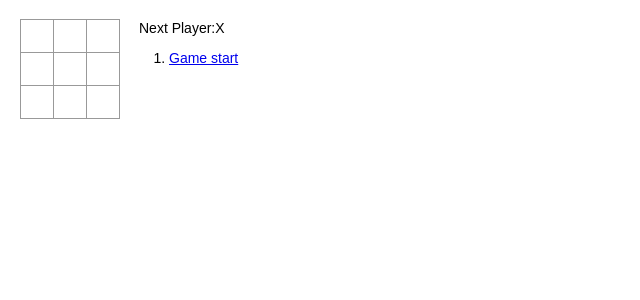
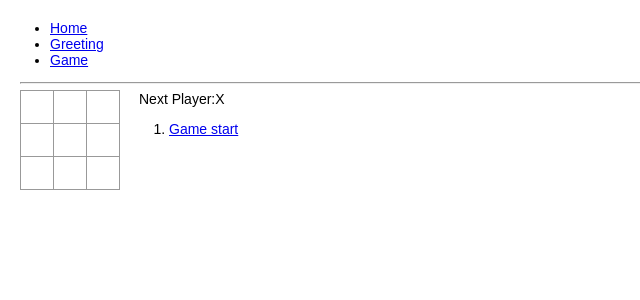
Before and after one commit to weditor/blog-pages, a React app: page /game in a window 1280 px wide. Shown: the top 300 px of the page, without its empty margins (0-640 px from the left). Built offline with nearby package versions, Linux system fonts and the light colour scheme.

Commit message:
add react-rout

```diff
--- a/package.json
+++ b/package.json
@@ -15,7 +15,8 @@
     "awesome-typescript-loader": "^3.2.1",
     "react": "^15.6.1",
     "react-dom": "^15.6.1",
-    "react-router": "^4.1.1",
+    "react-router": "^4.1.2",
+    "react-router-dom": "^4.1.2",
     "ts-loader": "^2.2.2",
     "typescript": "^2.4.1",
     "webpack": "^3.2.0",
--- /dev/null
+++ b/src/game.tsx
@@ -0,0 +1,138 @@
+import * as React from 'react'
+import { render } from 'react-dom'
+
+
+function calculateWinner(squares) {
+  const lines = [
+    [0, 1, 2],
+    [3, 4, 5],
+    [6, 7, 8],
+    [0, 3, 6],
+    [1, 4, 7],
+    [2, 5, 8],
+    [0, 4, 8],
+    [2, 4, 6],
+  ];
+  for (let i = 0; i < lines.length; i++) {
+    const [a, b, c] = lines[i];
+    if (squares[a] && squares[a] === squares[b] && squares[a] === squares[c]) {
+      return squares[a];
+    }
+  }
+  return null;
+}
+
+
+function Square(props) {
+    return (
+        <button className="square" onClick={() => props.onClick()}> {props.value}</button>
+    )
+}
+
+
+class Board extends React.Component<any, any> {
+
+    renderSquare(i) {
+        return (
+            <Square
+                onClick={() => this.props.onClick(i)}
+                value={this.props.squares[i]}/>
+        )
+    }
+    render() {
+        return (
+            <div>
+                <div className="board-row">
+                    {this.renderSquare(0)}
+                    {this.renderSquare(1)}
+                    {this.renderSquare(2)}
+                </div>
+                <div className="board-row">
+                    {this.renderSquare(3)}
+                    {this.renderSquare(4)}
+                    {this.renderSquare(5)}
+                </div>
+                <div className="board-row">
+                    {this.renderSquare(6)}
+                    {this.renderSquare(7)}
+                    {this.renderSquare(8)}
+                </div>
+            </div>
+
+        )
+    }
+}
+
+
+class Game extends React.Component<any, any> {
+    constructor () {
+        super();
+        this.state = {
+            history: [
+                Array(9).fill(null)
+            ],
+            xIsNext: true,
+            stepNumber: 0,
+        }
+    }
+
+    handleClick(i) {
+        const history = this.state.history.slice(0, this.state.stepNumber + 1);
+        const current = history[history.length - 1]
+        const squares = current.slice();
+        if (calculateWinner(squares) || squares[i]) {
+            return ;
+        }
+        squares[i] = (this.state.xIsNext? 'X': 'O');
+        history.push(squares)
+        this.setState({
+            history: history,
+            stepNumber: history.length - 1,
+            xIsNext: !this.state.xIsNext,
+        })
+    }
+
+    jumpTo(step) {
+        this.setState({
+            stepNumber: step,
+            xIsNext: (step % 2) ===0,
+        })
+    }
+
+    render() {
+        const history = this.state.history;
+        const current = history[this.state.stepNumber]
+        const winner = calculateWinner(current)
+
+        const moves = history.map((step, move) => {
+            const desc = move ? 'Move #' + move: 'Game start';
+            return (
+                <li key={move}>
+                    <a href="#" onClick={() => this.jumpTo(move)}>{desc}</a>
+                </li>
+            )
+        })
+        let status;
+        if (winner) {
+            status = 'Winner: ' + winner
+        }
+        else {
+            status = 'Next Player:' + (this.state.xIsNext? 'X': 'O');
+        }
+        return (
+            <div className="game">
+                <div className="game-board">
+                    <Board squares={current}
+                        onClick={(i)=>this.handleClick(i)}
+                    />
+                </div>
+                <div className="game-info">
+                    <div>{ status }</div>
+                    <ol>{moves}</ol>
+                </div>
+            </div>
+        )
+    }
+}
+
+export {Game}
--- a/src/index.tsx
+++ b/src/index.tsx
@@ -1,149 +1,32 @@
 import * as React from 'react'
 import { render } from 'react-dom'
+import { HashRouter, BrowserRouter as Router, Route, Link } from 'react-router-dom'
+import { Game } from './game'
 
 
-// class Square extends React.Component<any, any> {
-//     render() {
-//         return (
-//             <button className="square" onClick={() => this.props.onClick()}> {this.props.value}</button>
-//         )
-//     }
-// }
-
-function calculateWinner(squares) {
-  const lines = [
-    [0, 1, 2],
-    [3, 4, 5],
-    [6, 7, 8],
-    [0, 3, 6],
-    [1, 4, 7],
-    [2, 5, 8],
-    [0, 4, 8],
-    [2, 4, 6],
-  ];
-  for (let i = 0; i < lines.length; i++) {
-    const [a, b, c] = lines[i];
-    if (squares[a] && squares[a] === squares[b] && squares[a] === squares[c]) {
-      return squares[a];
-    }
-  }
-  return null;
-}
-
-
-function Square(props) {
-    return (
-        <button className="square" onClick={() => props.onClick()}> {props.value}</button>
-    )
-}
-
-
-class Board extends React.Component<any, any> {
-
-    renderSquare(i) {
-        return (
-            <Square
-                onClick={() => this.props.onClick(i)}
-                value={this.props.squares[i]}/>
-        )
-    }
+class Hello extends React.Component<any, any> {
     render() {
-        return (
-            <div>
-                <div className="board-row">
-                    {this.renderSquare(0)}
-                    {this.renderSquare(1)}
-                    {this.renderSquare(2)}
-                </div>
-                <div className="board-row">
-                    {this.renderSquare(3)}
-                    {this.renderSquare(4)}
-                    {this.renderSquare(5)}
-                </div>
-                <div className="board-row">
-                    {this.renderSquare(6)}
-                    {this.renderSquare(7)}
-                    {this.renderSquare(8)}
-                </div>
-            </div>
-
-        )
+        return <div>Hello, {this.props.name}</div>
     }
 }
 
-
-class Game extends React.Component<any, any> {
-    constructor () {
-        super();
-        this.state = {
-            history: [
-                Array(9).fill(null)
-            ],
-            xIsNext: true,
-            stepNumber: 0,
-        }
-    }
-
-    handleClick(i) {
-        const history = this.state.history.slice(0, this.state.stepNumber + 1);
-        const current = history[history.length - 1]
-        const squares = current.slice();
-        if (calculateWinner(squares) || squares[i]) {
-            return ;
-        }
-        squares[i] = (this.state.xIsNext? 'X': 'O');
-        history.push(squares)
-        this.setState({
-            history: history,
-            stepNumber: history.length - 1,
-            xIsNext: !this.state.xIsNext,
-        })
-    }
-
-    jumpTo(step) {
-        this.setState({
-            stepNumber: step,
-            xIsNext: (step % 2) ===0,
-        })
-    }
-
-    render() {
-        const history = this.state.history;
-        const current = history[this.state.stepNumber]
-        const winner = calculateWinner(current)
-
-        const moves = history.map((step, move) => {
-            const desc = move ? 'Move #' + move: 'Game start';
-            return (
-                <li key={move}>
-                    <a href="#" onClick={() => this.jumpTo(move)}>{desc}</a>
-                </li>
-            )
-        })
-        let status;
-        if (winner) {
-            status = 'Winner: ' + winner
-        }
-        else {
-            status = 'Next Player:' + (this.state.xIsNext? 'X': 'O');
-        }
-        return (
-            <div className="game">
-                <div className="game-board">
-                    <Board squares={current}
-                        onClick={(i)=>this.handleClick(i)}
-                    />
-                </div>
-                <div className="game-info">
-                    <div>{ status }</div>
-                    <ol>{moves}</ol>
-                </div>
-            </div>
-        )
-    }
+function Home(props) {
+    return <div>this is Home</div>;
 }
-
+//<Hello name='jack' />
 render(
-    <Game />,
+    <Router>
+        <div>
+            <ul>
+                <li><Link to='/'>Home</Link></li>
+                <li><Link to='/hello'>Greeting</Link></li>
+                <li><Link to='/game'>Game</Link></li>
+            </ul>
+            <hr />
+            <Route exact path='/' component={Home} />
+            <Route path='/hello' component={Hello} />
+            <Route path='/game' component={Game} />
+        </div>
+    </Router>,
     document.getElementById('root')
 )
```
